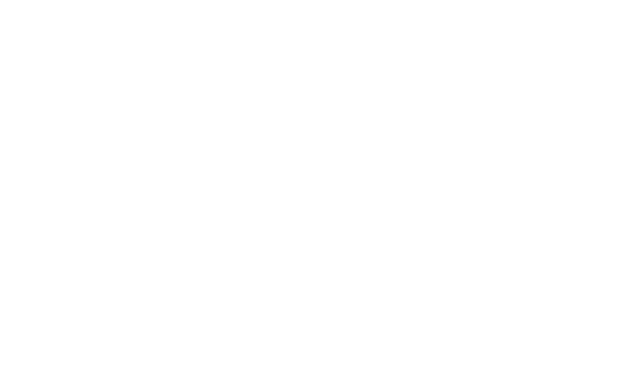
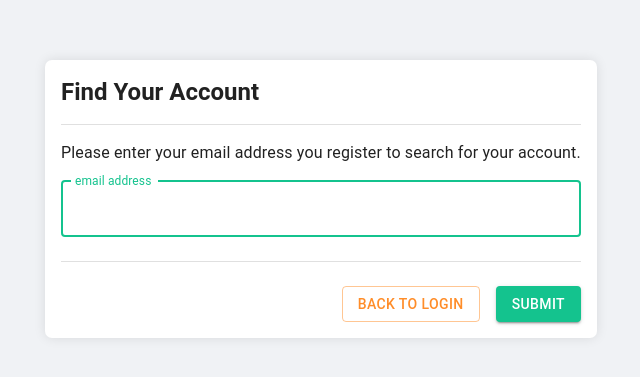
Before and after one commit to nattawat-wib/mern-social-media, a React (Vite) app in the folder client/: page /forget-password in a window 1280 px wide. Before the commit this address had no page. Shown: the part 201-578 px from the top of the page, without its empty margins (319-959 px from the left). Built offline with nearby package versions, Linux system fonts and the light colour scheme.

Commit message:
add forger password page

```diff
--- a/client/src/App.jsx
+++ b/client/src/App.jsx
@@ -1,9 +1,10 @@
 import './App.scss'
 import { ThemeProvider, StyledEngineProvider } from '@mui/material/styles';
-import theme from './style/theme';
+import theme from './style/theme.style';
 import { BrowserRouter, Routes, Route } from 'react-router-dom';
 
 import Login from './pages/login';
+import ForgetPassword from './pages/forget-password';
 
 function App() {
     return (
@@ -11,7 +12,8 @@
             <ThemeProvider theme={theme}>
                 <BrowserRouter>
                     <Routes>
-                        <Route index element={<Login />} />
+                        <Route index path='/login' element={<Login />} />
+                        <Route path='/forget-password' element={<ForgetPassword />} />
                     </Routes>
                 </BrowserRouter>
             </ThemeProvider>
--- a/client/src/components/register-dialog.jsx
+++ b/client/src/components/register-dialog.jsx
@@ -11,6 +11,9 @@
 import InputAdornment from '@mui/material/InputAdornment';
 import Divider from '@mui/material/Divider';
 import Grid from '@mui/material/Grid';
+import RadioGroup from '@mui/material/RadioGroup';
+import FormControlLabel from '@mui/material/FormControlLabel';
+import Radio from '@mui/material/Radio';
 
 import CloseIcon from '@mui/icons-material/Close';
 import VisibilityIcon from '@mui/icons-material/Visibility';
@@ -19,31 +22,44 @@
 const RegisterDialog = ({ isDialogOpen, setIsDialogOpen }) => {
     const [isPasswordShow, setIsPasswordShow] = useState(false);
     const [isPasswordConfirmShow, setIsPasswordConfirmShow] = useState(false);
+    const [form, setForm] = useState({});
+
+    const handleFormChange = e => {
+        setForm(prev => ({
+            ...prev,
+            [e.target.name]: e.target.value
+        }))
+    }
+
+    const handleFormSubmit = e => {
+        console.log('rwar');
+        e.preventDefault()
+        console.log(form);
+    }
 
     return (
         <Dialog open={isDialogOpen} onClose={() => setIsDialogOpen(false)} maxWidth='xs'>
             <DialogTitle className='flex items-center justify-between' component='div'>
-                <Typography variant='h5'> Register </Typography>
+                <Typography variant='h5' className='font-bold'> Register </Typography>
                 <IconButton onClick={() => setIsDialogOpen(false)}> <CloseIcon /> </IconButton>
             </DialogTitle>
             <Divider className='mx-4' />
             <DialogContent>
-                <Grid component='form' container spacing={2} className='py-4'>
+                <Grid onSubmit={handleFormSubmit} component='form' container spacing={2} className='py-4'>
                     <Grid item xs={12} md={6}>
-                        <TextField label='First Name' fullWidth />
+                        <TextField onChange={handleFormChange} name='firstName' label='First Name' fullWidth />
                     </Grid>
                     <Grid item xs={12} md={6}>
-                        <TextField label='Last Name' fullWidth />
+                        <TextField onChange={handleFormChange} name='lastName' label='Last Name' fullWidth />
                     </Grid>
 
                     <Grid item xs={12}>
-                        <TextField label='Email' fullWidth />
-                    </Grid>
-                    <Grid item xs={12}>
-                        <TextField label='Birth Date' fullWidth />
+                        <TextField onChange={handleFormChange} name='email' label='Email' fullWidth />
                     </Grid>
                     <Grid item xs={12}>
                         <TextField
+                            onChange={handleFormChange}
+                            name='password'
                             label='Password'
                             type={isPasswordShow ? 'text' : 'password'}
                             fullWidth
@@ -60,6 +76,8 @@
                     </Grid>
                     <Grid item xs={12}>
                         <TextField
+                            onChange={handleFormChange}
+                            name='passwordConfirm'
                             label='Password Confirm'
                             type={isPasswordConfirmShow ? 'text' : 'password'}
                             fullWidth
@@ -74,6 +92,22 @@
                             }}
                         />
                     </Grid>
+                    <Grid item xs={12}>
+                        <TextField onChange={handleFormChange} name='birthDate' label='Birth Date' fullWidth />
+                    </Grid>
+                    <Grid item xs={12} className='flex items-center'>
+                        <Typography sx={{ mr: 1 }} className='font-bold' > Gender : </Typography>
+                        <RadioGroup
+                            row
+                            value={form.gender || "male"}
+                            onChange={handleFormChange}
+                            name='gender'
+                        >
+                            <FormControlLabel value="male" label="male" control={<Radio />} />
+                            <FormControlLabel value="female" label="female" control={<Radio />} />
+                            <FormControlLabel value="other" label="other" control={<Radio />} />
+                        </RadioGroup>
+                    </Grid>
                 </Grid>
             </DialogContent>
             <Divider className='mx-4' />
--- /dev/null
+++ b/client/src/pages/forget-password.jsx
@@ -0,0 +1,82 @@
+import { useState } from 'react';
+
+import styled from 'styled-components';
+import Paper from '@mui/material/Paper';
+import TextField from '@mui/material/TextField';
+import Container from '@mui/material/Container';
+import Button from '@mui/material/Button';
+
+import { Link } from 'react-router-dom';
+import { Divider, Typography } from '@mui/material';
+
+const ForgetPassword = () => {
+    const [form, setForm] = useState({});
+
+    const handleFormSubmit = e => {
+        e.preventDefault()
+        console.log(form)
+    }
+
+    return (
+        <PageWrapper>
+            <Container maxWidth='sm'>
+                <FormWrapper>
+                    <form onSubmit={handleFormSubmit}>
+                        <Typography variant='h5' className='font-bold'> Find Your Account </Typography>
+                        <Divider className='my-4' />
+                        <Typography variant='body1'> Please enter your email address you register to search for your account. </Typography>
+
+                        <TextField
+                            onChange={e => setForm({ password: e.target.value })}
+                            value={form.password || ""}
+                            label='email address'
+                            name='email'
+                            variant='outlined'
+                            fullWidth
+                            autoFocus
+                            sx={{ mt: 2 }}
+                        />
+
+                        <Divider className='my-6' />
+
+                        <div className='flex justify-end items-center mt-4'>
+                            <Button
+                                component={Link}
+                                to='/login'
+                                variant='outlined'
+                                color='secondary'
+                                className='ml-4'
+                            >
+                                BACK TO LOGIN
+                            </Button>
+                            <Button
+                                type='submit'
+                                variant='contained'
+                                className='ml-4'
+                            >
+                                SUBMIT
+                            </Button>
+                        </div>
+                    </form>
+                </FormWrapper>
+            </Container>
+        </PageWrapper>
+    )
+}
+
+export default ForgetPassword;
+
+const PageWrapper = styled.div`
+    height: calc(100vh - 3rem);
+    padding: 1.5rem;
+    background-color: #f0f2f5;
+    display: flex;
+    align-items: center;
+    justify-content: center;
+    `
+
+const FormWrapper = styled(Paper)`
+    border-radius: 7px;
+    padding: 1rem;
+    box-shadow: 0 0 12px rgba(0, 0, 0, 0.1)
+`
--- a/client/src/pages/login.jsx
+++ b/client/src/pages/login.jsx
@@ -19,6 +19,19 @@
 const Login = () => {
     const [isPasswordShow, setIsPasswordShow] = useState(false);
     const [isDialogOpen, setIsDialogOpen] = useState(false);
+    const [form, setForm] = useState({});
+
+    const handleFormChange = e => {
+        setForm(prev => ({
+            ...prev,
+            [e.target.name]: e.target.value
+        }))
+    }
+
+    const handleFormSubmit = e => {
+        e.preventDefault()
+        console.log(form);
+    }
 
     return (
         <LoginPageWrapper>
@@ -31,10 +44,21 @@
                     </Grid>
                     <Grid item xs={12} md={6} lg={5} className='text-center'>
                         <LoginFormWrapper>
-                            <form>
-                                <TextField autoFocus className='mb-4' label="Email" fullWidth />
+                            <form onSubmit={handleFormSubmit}>
                                 <TextField
+                                    onChange={handleFormChange}
+                                    value={form.email || ''}
+                                    name='email'
+                                    autoFocus
+                                    className='mb-4'
+                                    label="Email"
+                                    fullWidth
+                                />
+                                <TextField
+                                    onChange={handleFormChange}
+                                    value={form.password || ''}
                                     type={isPasswordShow ? "text" : "password"}
+                                    name='password'
                                     className='mb-4'
                                     label="Password"
                                     fullWidth
@@ -52,10 +76,10 @@
                                         )
                                     }}
                                 />
-                                <Button className='mb-4' variant='contained' color='primary' size='large' fullWidth> LOGIN </Button>
+                                <Button type='submit' className='mb-4' variant='contained' color='primary' size='large' fullWidth> LOGIN </Button>
                             </form>
 
-                            <Button variant='text' component={Link} to="/"> Forget Password ? </Button>
+                            <Button variant='text' component={Link} to="/forget-password"> Forget Password ? </Button>
                             <Divider className='my-8' />
 
                             <Button
@@ -86,7 +110,7 @@
 `
 
 const LoginFormWrapper = styled(Paper)`
-    padding: 2rem;
+    padding: 1.5rem;
     border-radius: .7rem;
     box-shadow: 0 5px 24px rgba(0, 0, 0, .15)
 `
```
Also changed, not shown: client/src/pages/reset-password.jsx (added), client/src/style/theme.style.js (renamed from client/src/style/theme.js).
